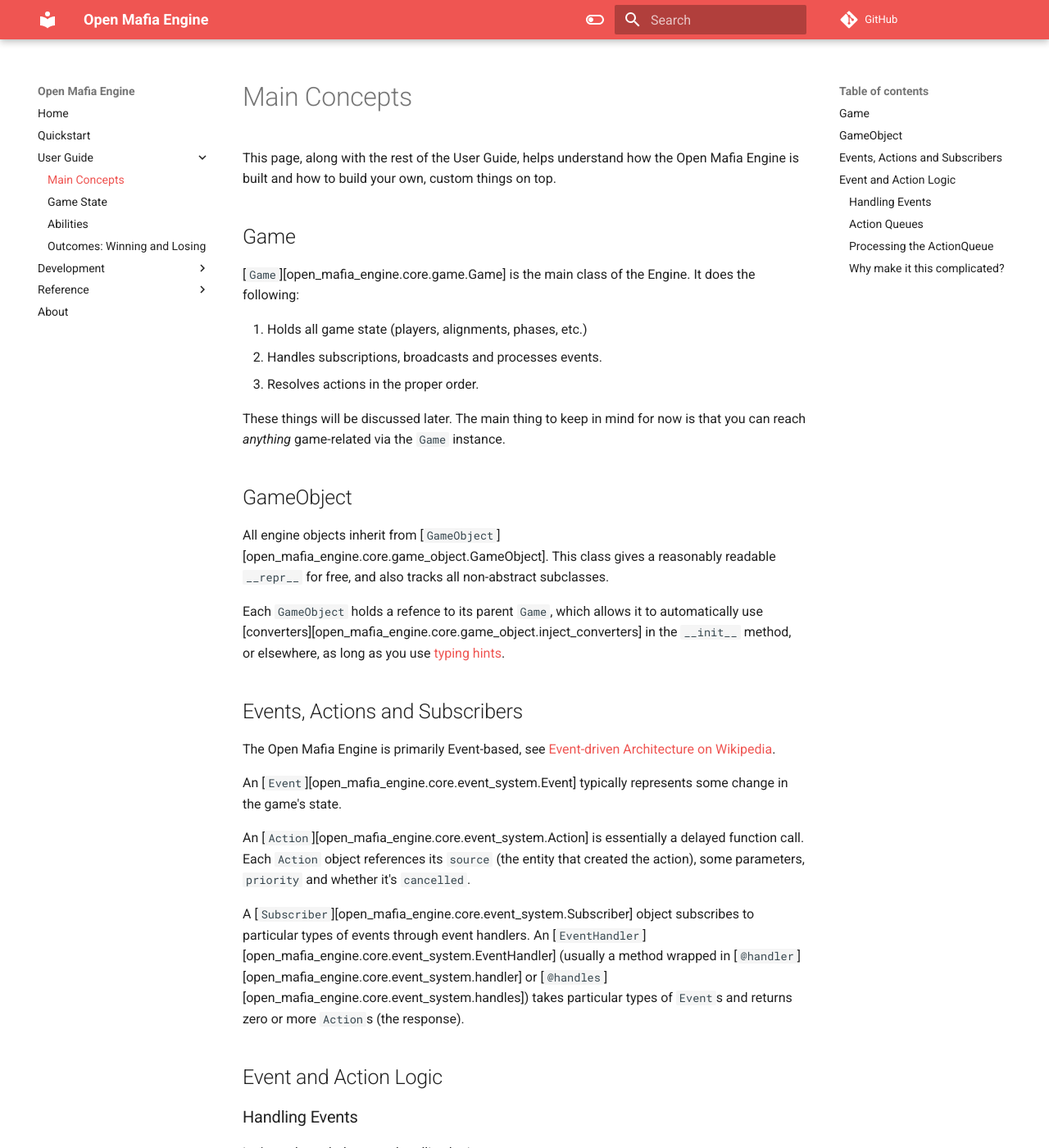
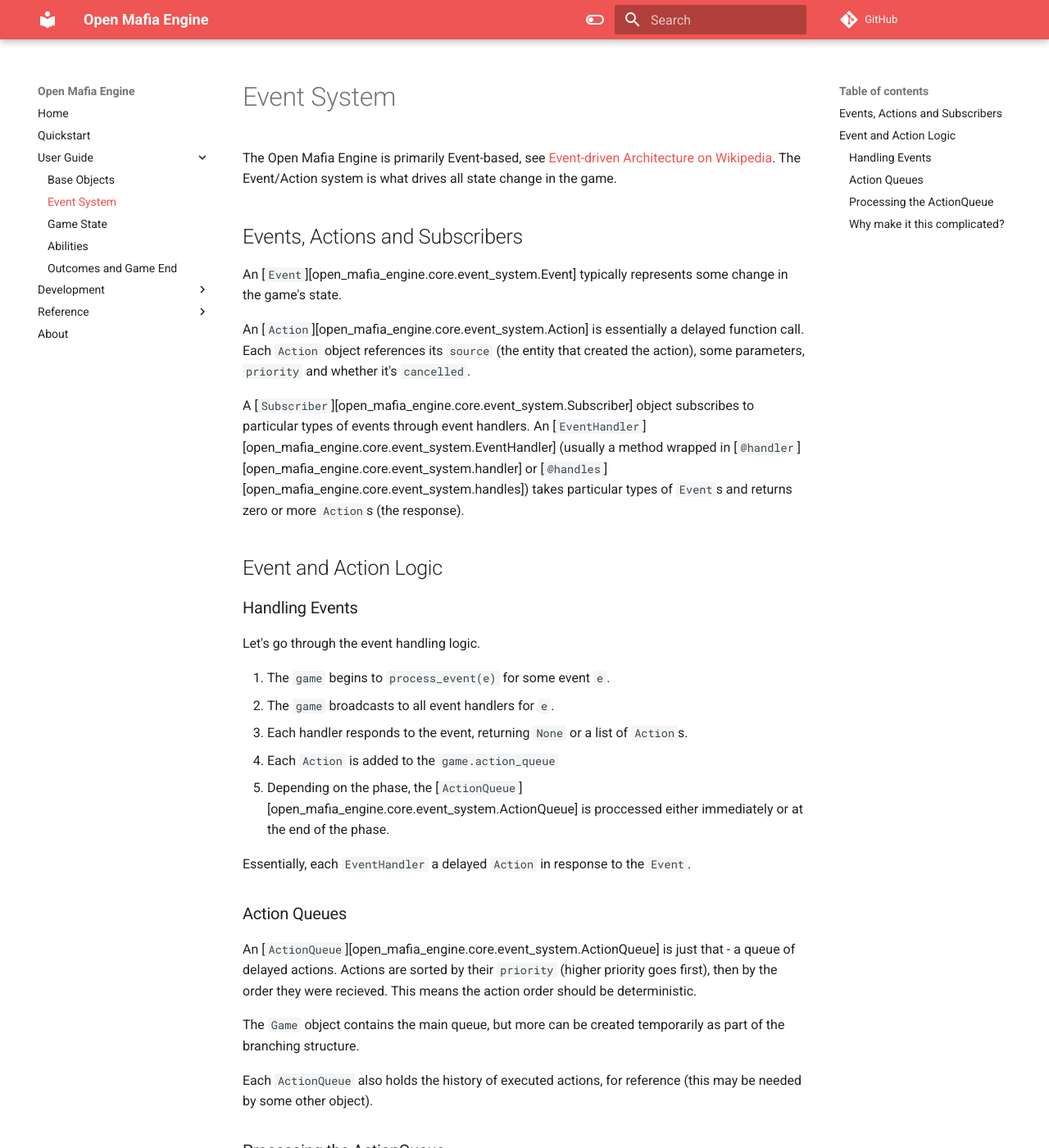
Before and after one commit to open-mafia/open_mafia_engine, an MkDocs documentation site: the page built from docs/user_guide/event_system.md, in a window 1280 px wide and 1400 px high. Shown: the whole window at 82% size. Built offline with MkDocs 1.6.1 and Material for MkDocs 9.7.7, drawn with Linux system fonts in a browser that asks for light colours; comment, search, counter and statistics services are not loaded.

Commit message:
Split docs, renamed pages, improved flow.

```diff
--- a/docs/user_guide/concepts.md
+++ b/docs/user_guide/event_system.md
@@ -1,34 +1,10 @@
-# Main Concepts
-
-This page, along with the rest of the User Guide, helps understand how the
-Open Mafia Engine is built and how to build your own, custom things on top.
-
-## Game
-
-[`Game`][open_mafia_engine.core.game.Game] is the main class of the Engine.
-It does the following:
-
-1. Holds all game state (players, alignments, phases, etc.)
-2. Handles subscriptions, broadcasts and processes events.
-3. Resolves actions in the proper order.
-
-These things will be discussed later. The main thing to keep in mind for now
-is that you can reach *anything* game-related via the `Game` instance.
-
-## GameObject
-
-All engine objects inherit from [`GameObject`][open_mafia_engine.core.game_object.GameObject].
-This class gives a reasonably readable `__repr__` for free, and also tracks
-all non-abstract subclasses.
-
-Each `GameObject` holds a refence to its parent `Game`, which allows it to
-automatically use [converters][open_mafia_engine.core.game_object.inject_converters] in the `__init__` method,
-or elsewhere, as long as you use [typing hints](https://docs.python.org/3/library/typing.html).
-
-## Events, Actions and Subscribers
+# Event System
 
 The Open Mafia Engine is primarily Event-based, see
 [Event-driven Architecture on Wikipedia](https://en.wikipedia.org/wiki/Event-driven_architecture).
+The Event/Action system is what drives all state change in the game.
+
+## Events, Actions and Subscribers
 
 An [`Event`][open_mafia_engine.core.event_system.Event] typically represents some change in the game's state.
 
--- a/mkdocs.yml
+++ b/mkdocs.yml
@@ -12,13 +12,14 @@
   - Home: index.md
   - "Quickstart": getting_started/quickstart.md
   - "User Guide":
-      - "Main Concepts": user_guide/concepts.md
+      - "Base Objects": user_guide/base_objects.md
+      - "Event System": user_guide/event_system.md
       - "Game State": user_guide/state.md
       - "Abilities": user_guide/abilities.md
-      - "Outcomes: Winning and Losing": user_guide/outcomes.md
+      - "Outcomes and Game End": user_guide/outcomes.md
   - "Development":
-      - "Installing for dev": development/installing_dev.md
       - "Example Applications": examples/index.md
+      - "Development Setup": development/installing_dev.md
       - "Writing Docs": development/writing_docs.md
   - "Reference":
       - "Core": reference/core.md
```
Also changed, not shown: docs/examples/index.md (+9 -9 lines), docs/user_guide/base_objects.md (added, +31 -0 lines).
